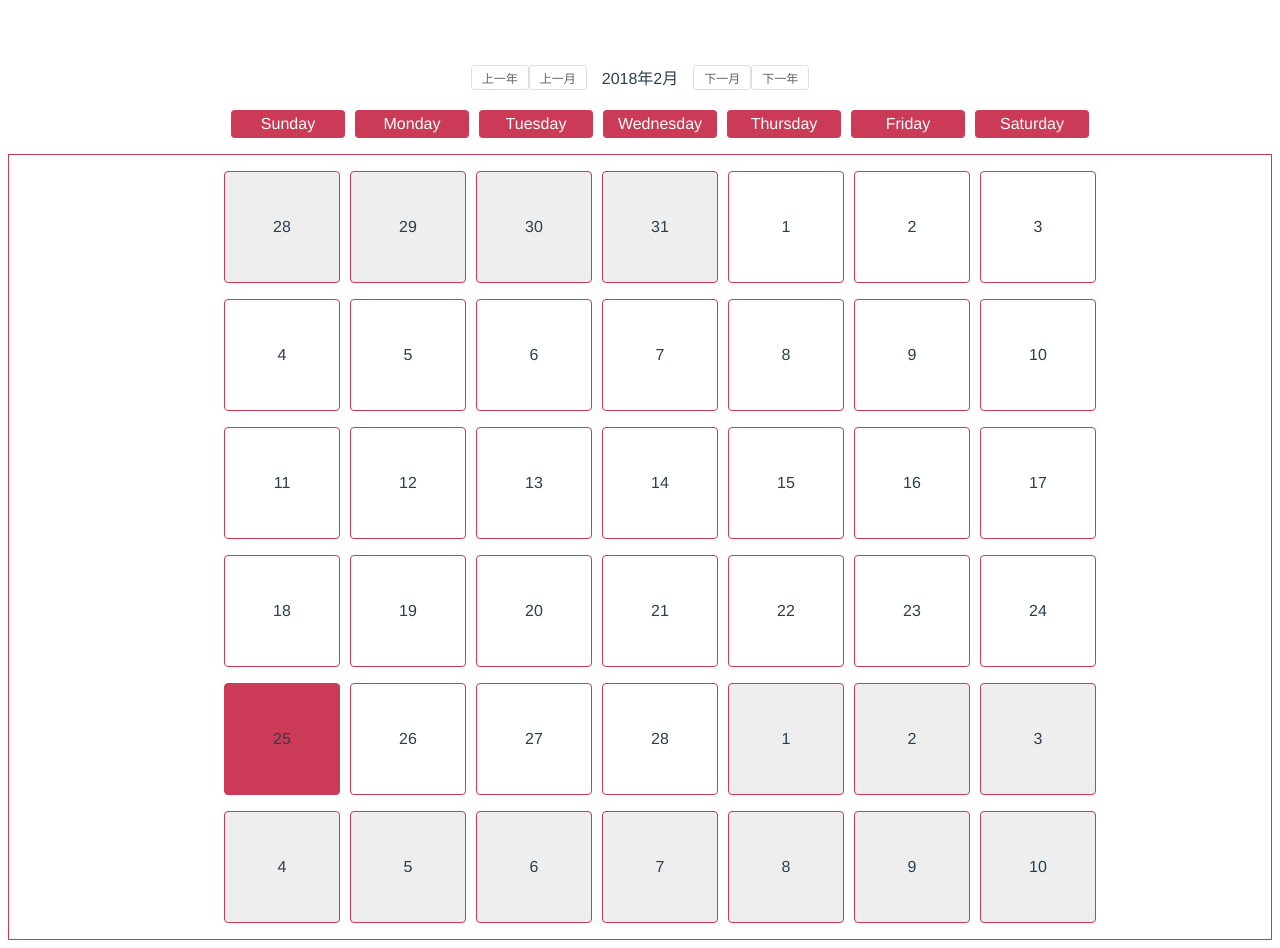
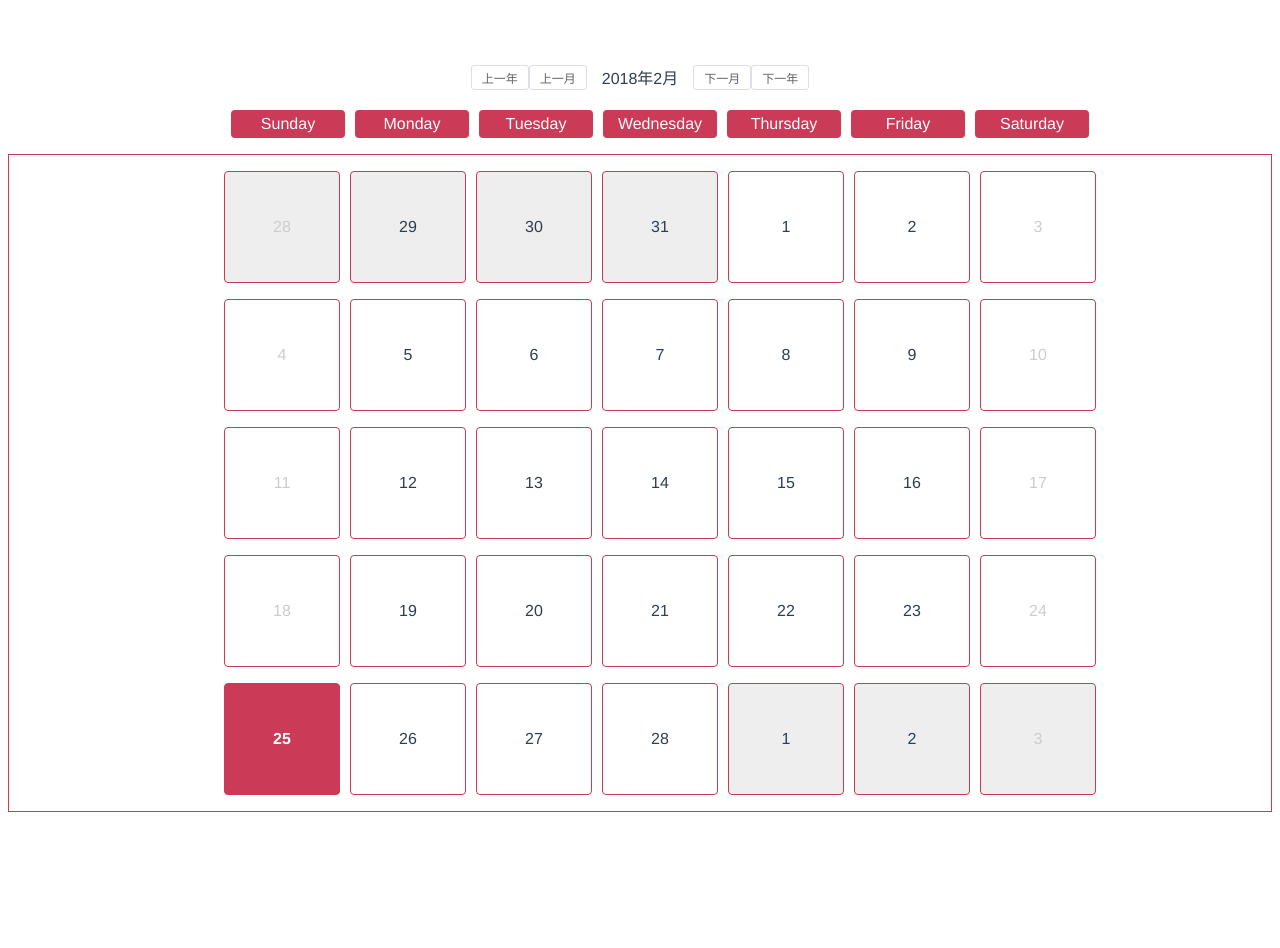
Before and after one commit to YuanBingrui/vue-event-fullcalendar, a Vue app: page / in a window 1280 px wide. After the commit the page ends 820 px from the top, so only its background shows below. Built offline with nearby package versions, Linux system fonts and the light colour scheme.

Commit message:
some function update

```diff
--- a/src/components/EventCalendar/BaseDayCard.vue
+++ b/src/components/EventCalendar/BaseDayCard.vue
@@ -1,5 +1,8 @@
 <template>
-  <div class="day-card-box" v-bind:class="{ 'is-cur-month': !dayObj.isCurMonth, 'is-today': dayObj.isToday }">{{dayObj.monthDay}}</div>
+  <div
+    class="day-card-box"
+    v-bind:class="{ 'is-cur-month': !isCurMonth, 'is-today': isToday,'is-selected': isSelected && isRealMonth && isCurMonth, 'is-selected-non-curmonth': isSelected && !isRealMonth && isCurMonth, 'is-weekday': isWeekday}"
+  >{{dayObj.monthDay}}</div>
 </template>
 
 <script>
@@ -13,6 +16,23 @@ export default {
   },
   data () {
     return {}
+  },
+  computed: {
+    isCurMonth: function () {
+      return this.dayObj.isCurMonth
+    },
+    isRealMonth: function () {
+      return this.dayObj.isRealMonth
+    },
+    isToday: function () {
+      return this.dayObj.isToday
+    },
+    isSelected: function () {
+      return this.dayObj.isSelected
+    },
+    isWeekday: function () {
+      return this.dayObj.weekDay === 0 || this.dayObj.weekDay === 6
+    }
   }
 }
 </script>
@@ -29,13 +49,28 @@ export default {
   border-radius: 4px;
   padding: 5px 7px;
 }
-.day-card-box:hover{
+/*.day-card-box:hover {
   background-color: rgba(203, 58, 86, .5);
-}
-.is-cur-month{
+}*/
+.is-cur-month {
   background-color: #eee;
 }
-.is-today{
+.is-selected-non-curmonth {
+  background-color: #000;
+  color: #fff;
+  border: 1px #fff solid;
+  cursor: pointer;
+}
+.is-weekday {
+  color: #ccc;
+}
+.is-today {
+  color: #cb3a56;
+  font-weight: bold;
+}
+.is-selected {
   background-color: #cb3a56;
+  color: #fff;
+  cursor: pointer;
 }
 </style>
--- a/src/components/EventCalendar/CalendarData.js
+++ b/src/components/EventCalendar/CalendarData.js
@@ -44,7 +44,7 @@ CalendarData.getWeeks = function () {
 }
 
 CalendarData.getMonthViewStartDate = function (currentYear, currentMonth) {
-  let start = moment(moment().year(currentYear).month(currentMonth - 1).startOf('month'))
+  let start = moment().year(currentYear).month(currentMonth - 1).startOf('month')
 
   let startOfMonth = moment(start.startOf('month'))
 
--- a/src/components/EventCalendar/EventCalendar.vue
+++ b/src/components/EventCalendar/EventCalendar.vue
@@ -1,12 +1,24 @@
 <template>
   <div class="event-calendar-box">
-    <calendar-header :current-year="currentYear" :current-month="currentMonth"></calendar-header>
-    <weekdays :weekdays="weekArr"></weekdays>
+    <calendar-header
+      :current-year="currentYear"
+      :current-month="currentMonth">
+    </calendar-header>
+    <weekdays
+      :weekdays="weekArr">
+    </weekdays>
     <div class="calendar-days-box">
-      <div v-for="(calendarline, key) in calendar" :key="key">
+      <div
+        v-for="(calendarline, key) in calendar"
+        :key="key">
         <ul class="weekdays-line-box">
-          <li v-for="(calendarlineone, keyone) in calendarline" :key="keyone">
-            <day-card :day-obj="calendarlineone"></day-card>
+          <li
+            v-for="(calendarlineone, keyone) in calendarline"
+            :key="keyone"
+            @click="selectedPresentDate(key, keyone)">
+            <day-card
+              :day-obj="calendarlineone">
+            </day-card>
           </li>
         </ul>
       </div>
@@ -32,8 +44,11 @@ export default {
     return {
       currentYear: null,
       currentMonth: null,
+      realMonthStartDate: null,
       weekArr: null,
-      calendar: null
+      calendar: null,
+      initKey: null,
+      initKeyone: null
     }
   },
   created () {
@@ -44,6 +59,7 @@ export default {
     this.$on('next-month', this.nextMonth)
     this.currentYear = CalendarData.getYear()
     this.currentMonth = CalendarData.getMonth()
+    this.realMonthStartDate = moment().startOf('month')
     this.weekArr = CalendarData.getWeeks()
     this.getCalendar(this.currentYear, this.currentMonth)
   },
@@ -56,6 +72,7 @@ export default {
     backToToday () {
       this.currentYear = CalendarData.getYear()
       this.currentMonth = CalendarData.getMonth()
+      this.getCalendar(this.currentYear, this.currentMonth)
     },
     previousYear () {
       this.currentYear = CalendarData.previousYear(this.currentYear)
@@ -83,24 +100,45 @@ export default {
       }
       this.getCalendar(this.currentYear, this.currentMonth)
     },
+    selectedPresentDate (key, keyone) {
+      this.$set(this.calendar[this.initKey][this.initKeyone], 'isSelected', false)
+      this.$set(this.calendar[key][keyone], 'isSelected', true)
+      this.initKey = key
+      this.initKeyone = keyone
+    },
     getCalendar (currentYear, currentMonth) {
       let monthViewStartDate = CalendarData.getMonthViewStartDate(currentYear, currentMonth)
       this.calendar = []
       for (let perWeek = 0; perWeek < 6; perWeek++) {
+        if (perWeek >= 5) {
+          if (monthViewStartDate.isSame(moment().year(currentYear).month(currentMonth - 1).startOf('month'), 'month')) {
+            this.calendar.push(this.createWeekdays(perWeek, currentYear, currentMonth, monthViewStartDate))
+          }
+        } else {
+          this.calendar.push(this.createWeekdays(perWeek, currentYear, currentMonth, monthViewStartDate))
+        }
+      }
+      console.log(this.calendar)
+    },
+    createWeekdays (perWeek, currentYear, currentMonth, monthViewStartDate) {
       let week = []
       for (let perDay = 0; perDay < 7; perDay++) {
         week.push({
           monthDay: monthViewStartDate.date(),
           isToday: monthViewStartDate.isSame(moment(), 'day'),
           isCurMonth: monthViewStartDate.isSame(moment().year(currentYear).month(currentMonth - 1).startOf('month'), 'month'),
+          isRealMonth: this.realMonthStartDate.isSame(moment().year(currentYear).month(currentMonth - 1).startOf('month'), 'month'),
+          isSelected: monthViewStartDate.isSame(moment(), 'day'),
           weekDay: perDay,
           date: moment(monthViewStartDate)
         })
+        if (monthViewStartDate.isSame(moment(), 'day')) {
+          this.initKey = perWeek
+          this.initKeyone = perDay
+        }
         monthViewStartDate.add(1, 'day')
       }
-        this.calendar.push(week)
-      }
-      console.log(this.calendar)
+      return week
     }
   }
 }
--- a/src/components/EventCalendar/TheWeekdays.vue
+++ b/src/components/EventCalendar/TheWeekdays.vue
@@ -1,7 +1,9 @@
 <template>
   <div class="weekdays-box">
     <ul>
-      <li v-for="weekday in weekdays" :key="weekday">
+      <li
+        v-for="weekday in weekdays"
+        :key="weekday">
         {{ weekday }}
       </li>
     </ul>
```
Lines whose indentation alone changed are shown as unchanged.
